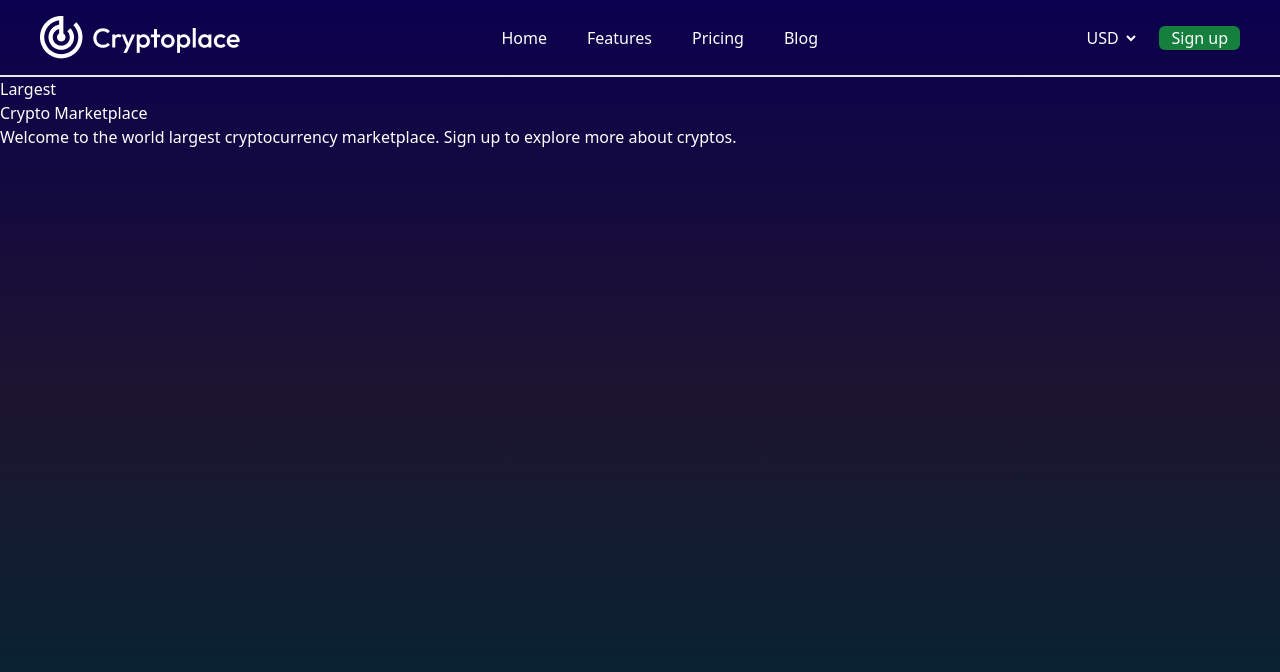
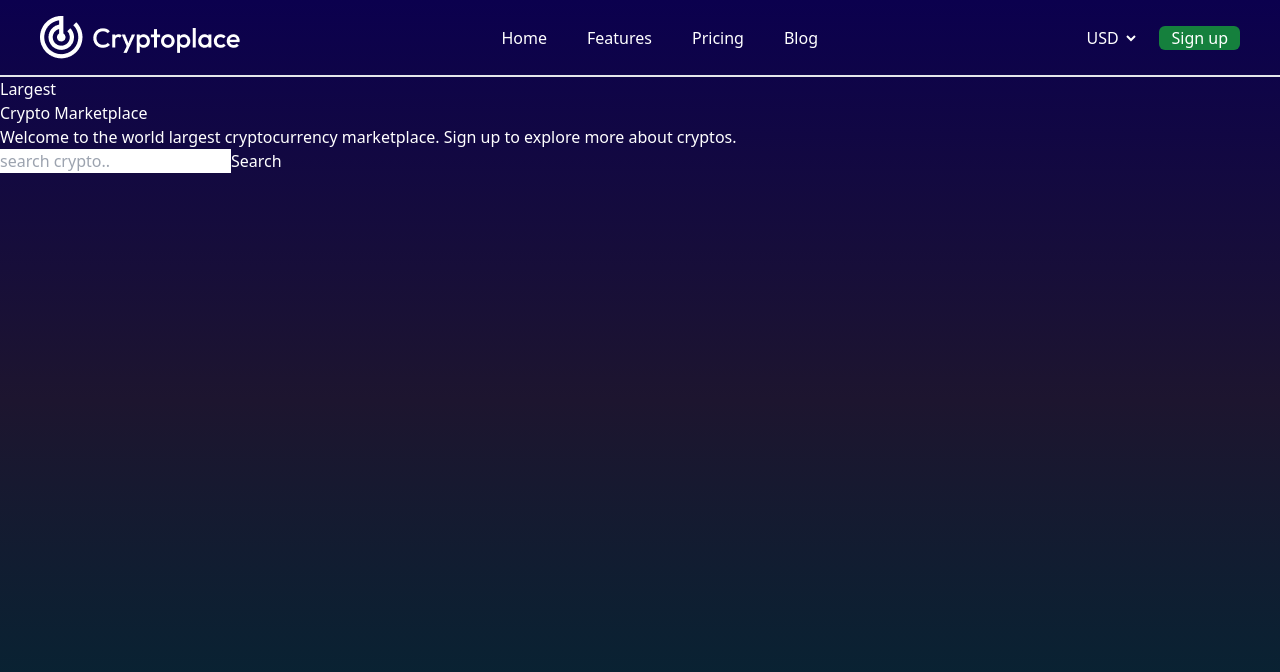
Before and after one commit to aadarshraj02/Crypto-Palace, a React (Vite) app: page / in a window 1280 px wide. Shown: the top 672 px of the page. Built offline with nearby package versions, Linux system fonts and the light colour scheme; the HTML template or start-up script is replaced by a standard one.

Commit message:
added a input field and a search buttn

```diff
--- a/src/pages/Home.jsx
+++ b/src/pages/Home.jsx
@@ -9,6 +9,10 @@
           Welcome to the world largest cryptocurrency marketplace. Sign up to
           explore more about cryptos.
         </p>
+        <form>
+          <input type="text" placeholder="search crypto.." />
+          <button type="submit">Search</button>
+        </form>
       </div>
     </div>
   );
```
